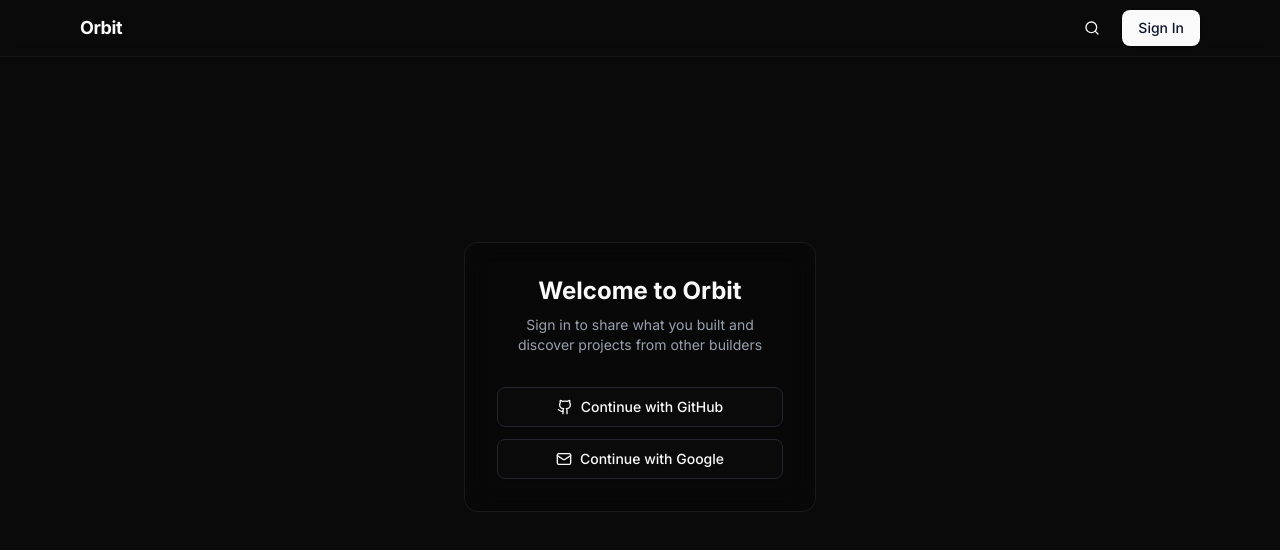
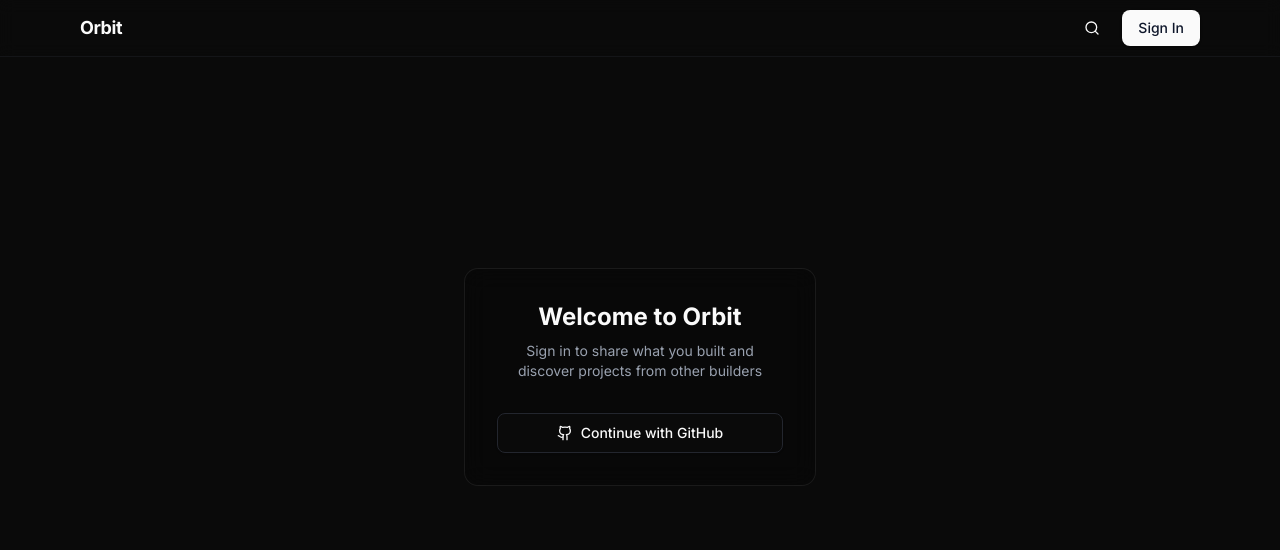
Before and after one commit to Yashwanth-Kumar-26/orbit, a Next.js app: page /sign-in in a window 1280 px wide. Shown: the top 550 px of the page. Built offline with nearby package versions, Linux system fonts and the light colour scheme; no server answers.

Commit message:
remove google auth

```diff
--- a/src/components/SignInButtons.tsx
+++ b/src/components/SignInButtons.tsx
@@ -2,7 +2,7 @@
 
 import { signIn } from "next-auth/react";
 import { Button } from "./ui/button";
-import { Github, Mail } from "lucide-react";
+import { Github } from "lucide-react";
 
 export function SignInButtons() {
   return (
@@ -16,15 +16,6 @@ export function SignInButtons() {
         <Github className="h-5 w-5" />
         Continue with GitHub
       </Button>
-      <Button
-        variant="outline"
-        size="lg"
-        onClick={() => signIn("google", { redirectTo: "/" })}
-        className="gap-2"
-      >
-        <Mail className="h-5 w-5" />
-        Continue with Google
-      </Button>
     </div>
   );
 }
--- a/src/lib/auth.ts
+++ b/src/lib/auth.ts
@@ -1,6 +1,5 @@
 import NextAuth from "next-auth";
 import GitHub from "next-auth/providers/github";
-import Google from "next-auth/providers/google";
 import { DrizzleAdapter } from "@auth/drizzle-adapter";
 import { db } from "@/db";
 import { users } from "@/db/schema";
@@ -10,9 +9,6 @@ export const { handlers, signIn, signOut, auth } = NextAuth({
   adapter: DrizzleAdapter(db),
   providers: [
     GitHub({ allowDangerousEmailAccountLinking: true }),
-    ...(process.env.AUTH_GOOGLE_ID && process.env.AUTH_GOOGLE_SECRET
-      ? [Google]
-      : []),
   ],
   session: { strategy: "database" },
   pages: {
```
